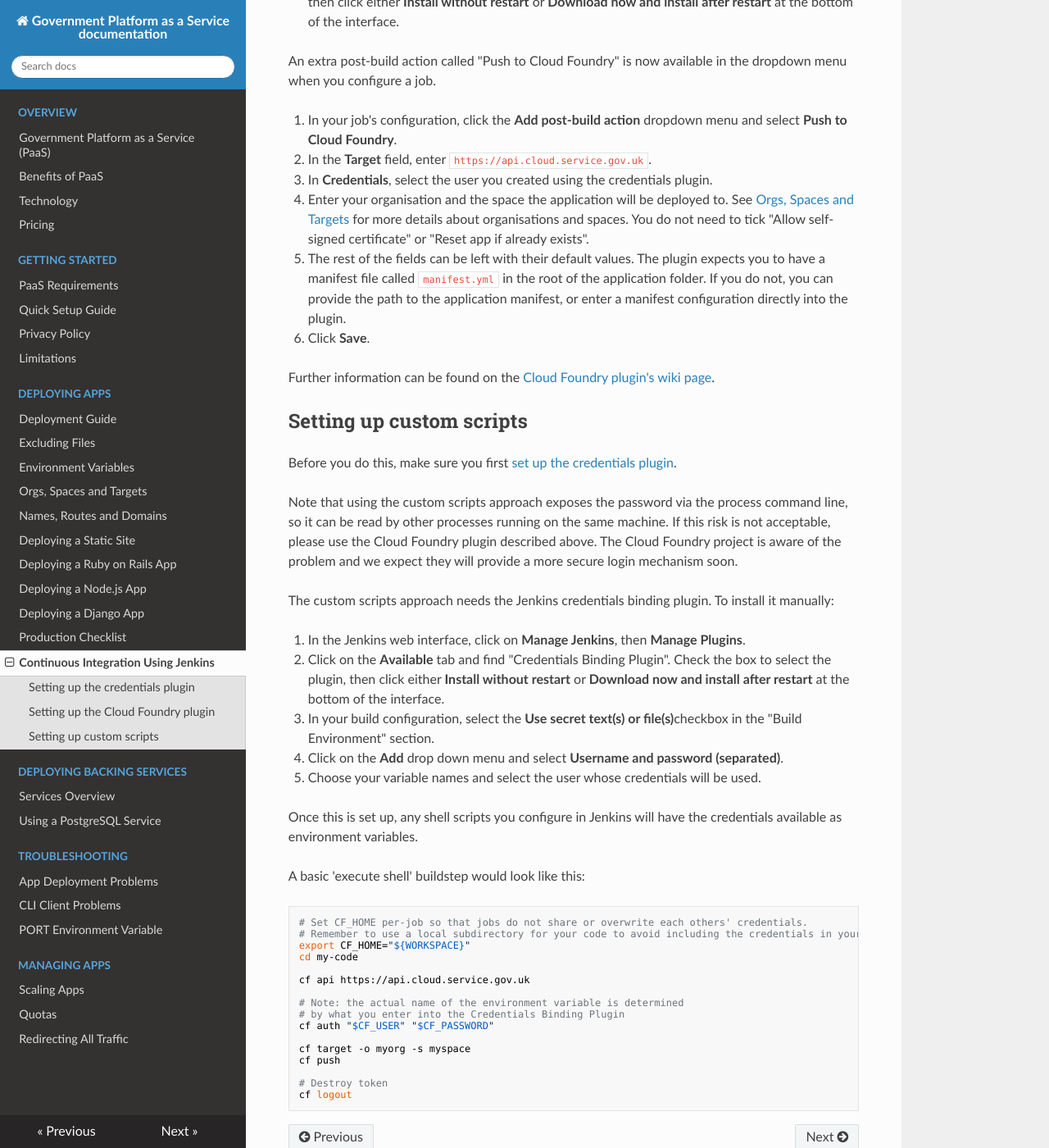
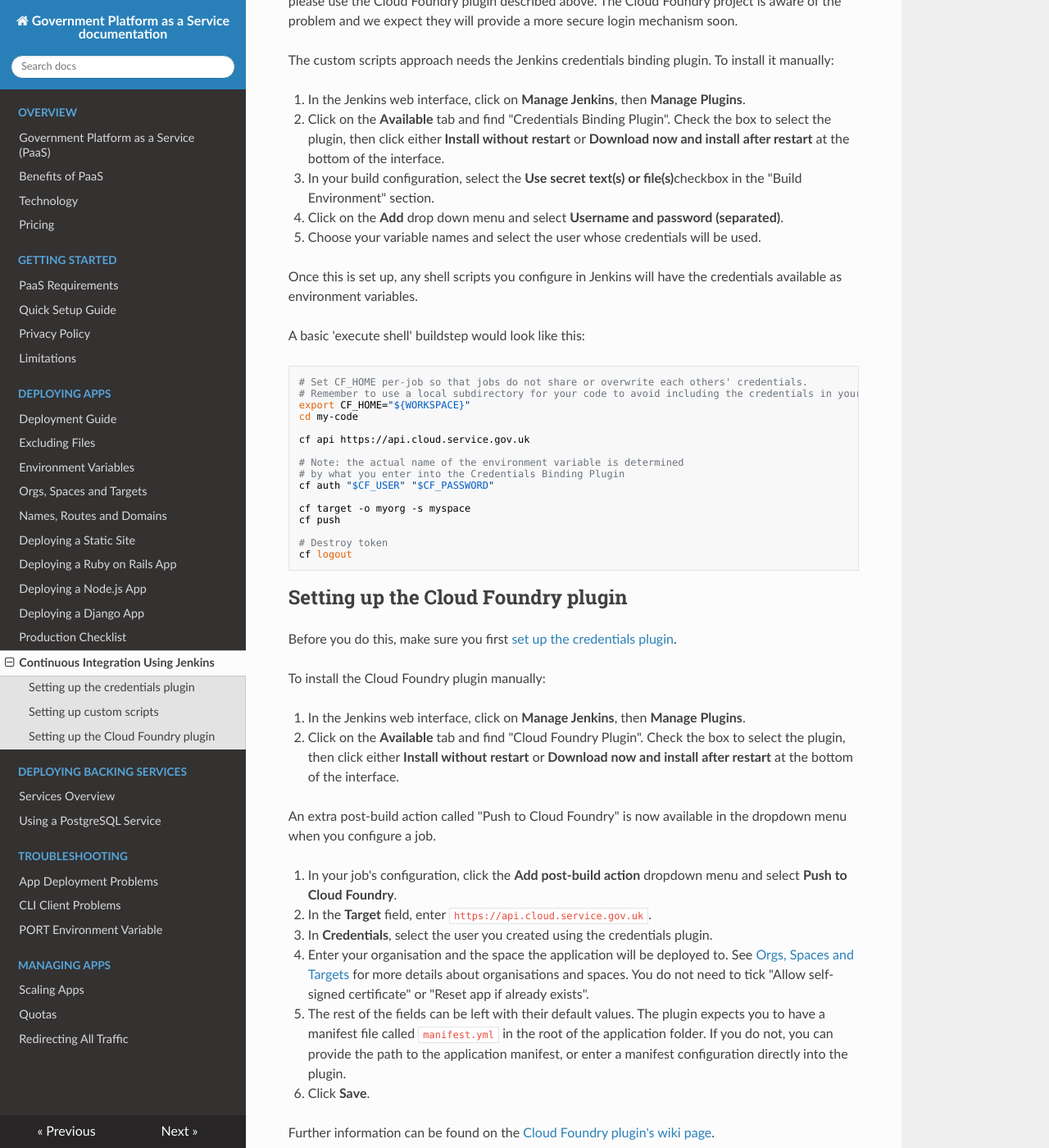
Before and after one commit to alphagov/paas-developer-docs, an MkDocs documentation site: the page built from docs/deploying_apps/jenkins.md, in a window 1280 px wide and 1400 px high, scrolled down 1484 px. Shown: the whole window at 82% size. Built offline with MkDocs 1.6.1, drawn with Linux system fonts in a browser that asks for light colours; nearby versions of some CDN libraries; old or Windows-style settings are respelled for this version of MkDocs; part of the change alters nothing that is shown; some of the changed text lies outside the part shown.

Commit message:
Switch order of CF plugin vs scripts

````diff
--- a/docs/deploying_apps/jenkins.md
+++ b/docs/deploying_apps/jenkins.md
@@ -2,14 +2,14 @@
 
 There are two main approaches to pushing applications to the Government PaaS with [Jenkins](https://jenkins.io/):
 
-1. Use the Cloud Foundry plugin for Jenkins (simple, less flexible)
-1. Use custom scripts (advanced, allows full scripting of deployments)
+1. Use custom scripts (allows full scripting of deployments)
+1. Use the Cloud Foundry plugin for Jenkins (less flexible)
 
 Both of these approaches require you to add a Cloud Foundry username and password to Jenkins using the credentials plugin. To do this, follow the instructions on [Setting up the credentials plugin](/deploying_apps/jenkins/#setting-up-the-credentials-plugin).
 
-Using the Cloud Foundry plugin is the easier approach and simply allows Jenkins to push your application to the Government PaaS as a post-build action: the equivalent of doing a `cf login` followed by a `cf push`. There is little scope for configuration beyond using the application manifest. To use the plugin, follow the [Setting up the Cloud Foundry plugin](/deploying_apps/jenkins/#setting-up-the-cloud-foundry-plugin) instructions.
+Using the Cloud Foundry plugin allows Jenkins to push your application to the Government PaaS as a post-build action: the equivalent of doing a `cf login` followed by a `cf push`. There is little scope for configuration beyond using the application manifest. To use the plugin, follow the [Setting up the Cloud Foundry plugin](/deploying_apps/jenkins/#setting-up-the-cloud-foundry-plugin) instructions.
 
-Setting up custom scripts requires a bit more configuration, but allows you to fully script your deployment. To do this securely, you will need to follow the [Setting up custom scripts](/deploying_apps/jenkins/#setting-up-custom-scripts) instructions to make credentials available as environment variables.
+Setting up custom scripts allows you to fully script your deployment. To do this securely, you will need to follow the [Setting up custom scripts](/deploying_apps/jenkins/#setting-up-custom-scripts) instructions to make credentials available as environment variables.
 
 ## Setting up the credentials plugin
 
@@ -31,26 +31,8 @@ You should provide the credentials for a dedicated PaaS user account created for
 
 You can now go on to either:
 
-* [set up the Cloud Foundry plugin](/deploying_apps/jenkins/#setting-up-the-cloud-foundry-plugin) *or*
-* [set up custom scripts](/deploying_apps/jenkins/#setting-up-custom-scripts)
-
-## Setting up the Cloud Foundry plugin
-
-Before you do this, make sure you first [set up the credentials plugin](/deploying_apps/jenkins/#setting-up-the-credentials-plugin). To install it manually:
-
-1. In the Jenkins web interface, click on **Manage Jenkins**, then **Manage Plugins**.
-2. Click on the **Available** tab and find "Cloud Foundry Plugin". Check the box to select the plugin, then click either **Install without restart** or **Download now and install after restart** at the bottom of the interface.
-
-An extra post-build action called "Push to Cloud Foundry" is now available in the dropdown menu when you configure a job.
-
-1. In your job's configuration, click the **Add post-build action** dropdown menu and select **Push to Cloud Foundry**.
-2. In the **Target** field, enter `https://api.cloud.service.gov.uk`.
-3. In **Credentials**, select the user you created using the credentials plugin.
-4. Enter your organisation and the space the application will be deployed to. See [Orgs, Spaces and Targets](/deploying_apps/orgs_spaces_targets/) for more details about organisations and spaces. You do not need to tick "Allow self-signed certificate" or "Reset app if already exists".
-5. The rest of the fields can be left with their default values. The plugin expects you to have a manifest file called `manifest.yml` in the root of the application folder. If you do not, you can provide the path to the application manifest, or enter a manifest configuration directly into the plugin.
-6. Click **Save**.
-
-Further information can be found on the [Cloud Foundry plugin's wiki page](https://wiki.jenkins-ci.org/display/JENKINS/Cloud+Foundry+Plugin).
+* [set up custom scripts](/deploying_apps/jenkins/#setting-up-custom-scripts) *or*
+* [set up the Cloud Foundry plugin](/deploying_apps/jenkins/#setting-up-the-cloud-foundry-plugin)
 
 ## Setting up custom scripts
 
@@ -88,3 +70,25 @@ cf push
 # Destroy token
 cf logout
 ```
+
+
+
+## Setting up the Cloud Foundry plugin
+
+Before you do this, make sure you first [set up the credentials plugin](/deploying_apps/jenkins/#setting-up-the-credentials-plugin).
+
+To install the Cloud Foundry plugin manually:
+
+1. In the Jenkins web interface, click on **Manage Jenkins**, then **Manage Plugins**.
+2. Click on the **Available** tab and find "Cloud Foundry Plugin". Check the box to select the plugin, then click either **Install without restart** or **Download now and install after restart** at the bottom of the interface.
+
+An extra post-build action called "Push to Cloud Foundry" is now available in the dropdown menu when you configure a job.
+
+1. In your job's configuration, click the **Add post-build action** dropdown menu and select **Push to Cloud Foundry**.
+2. In the **Target** field, enter `https://api.cloud.service.gov.uk`.
+3. In **Credentials**, select the user you created using the credentials plugin.
+4. Enter your organisation and the space the application will be deployed to. See [Orgs, Spaces and Targets](/deploying_apps/orgs_spaces_targets/) for more details about organisations and spaces. You do not need to tick "Allow self-signed certificate" or "Reset app if already exists".
+5. The rest of the fields can be left with their default values. The plugin expects you to have a manifest file called `manifest.yml` in the root of the application folder. If you do not, you can provide the path to the application manifest, or enter a manifest configuration directly into the plugin.
+6. Click **Save**.
+
+Further information can be found on the [Cloud Foundry plugin's wiki page](https://wiki.jenkins-ci.org/display/JENKINS/Cloud+Foundry+Plugin).
````
